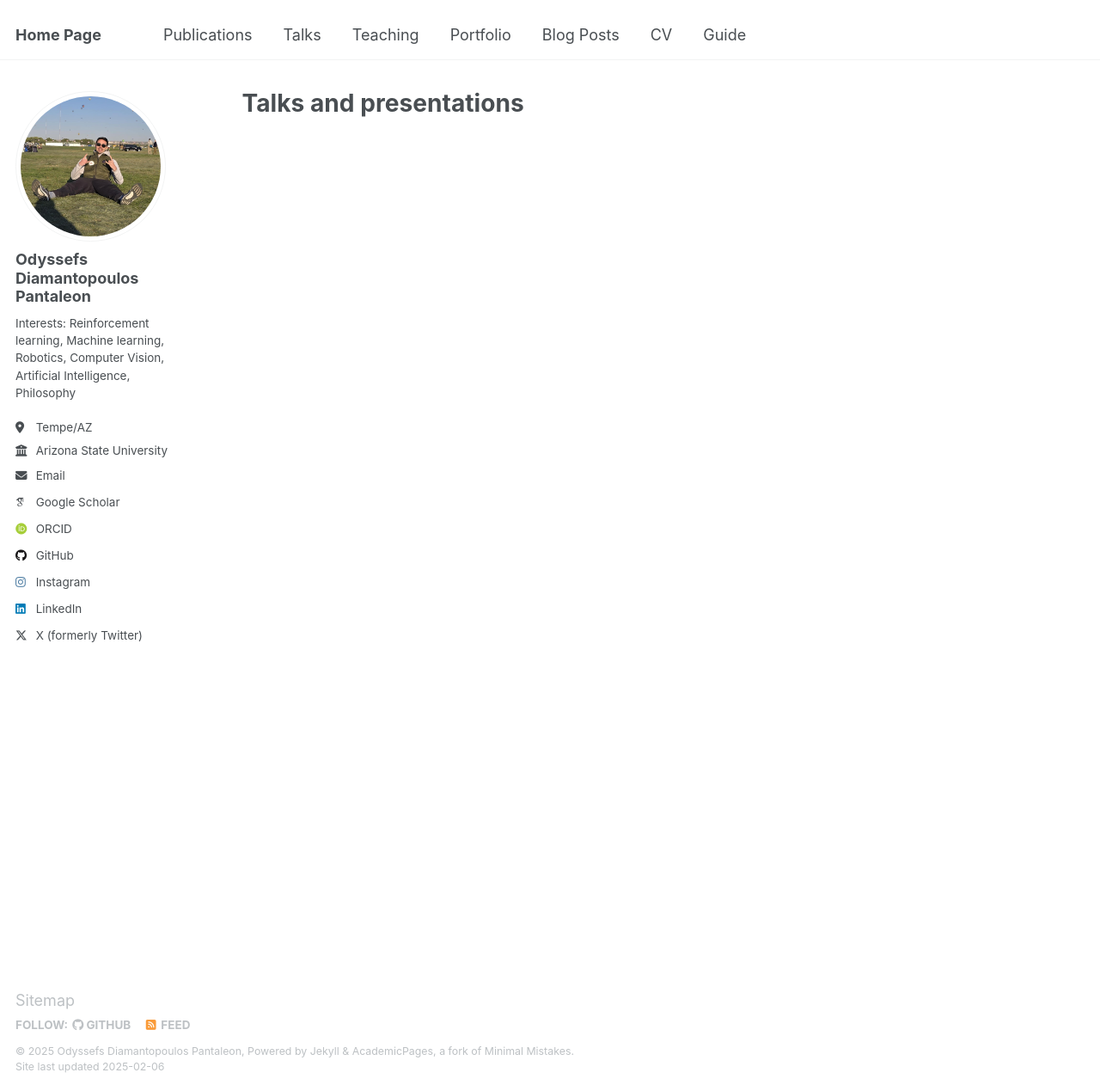
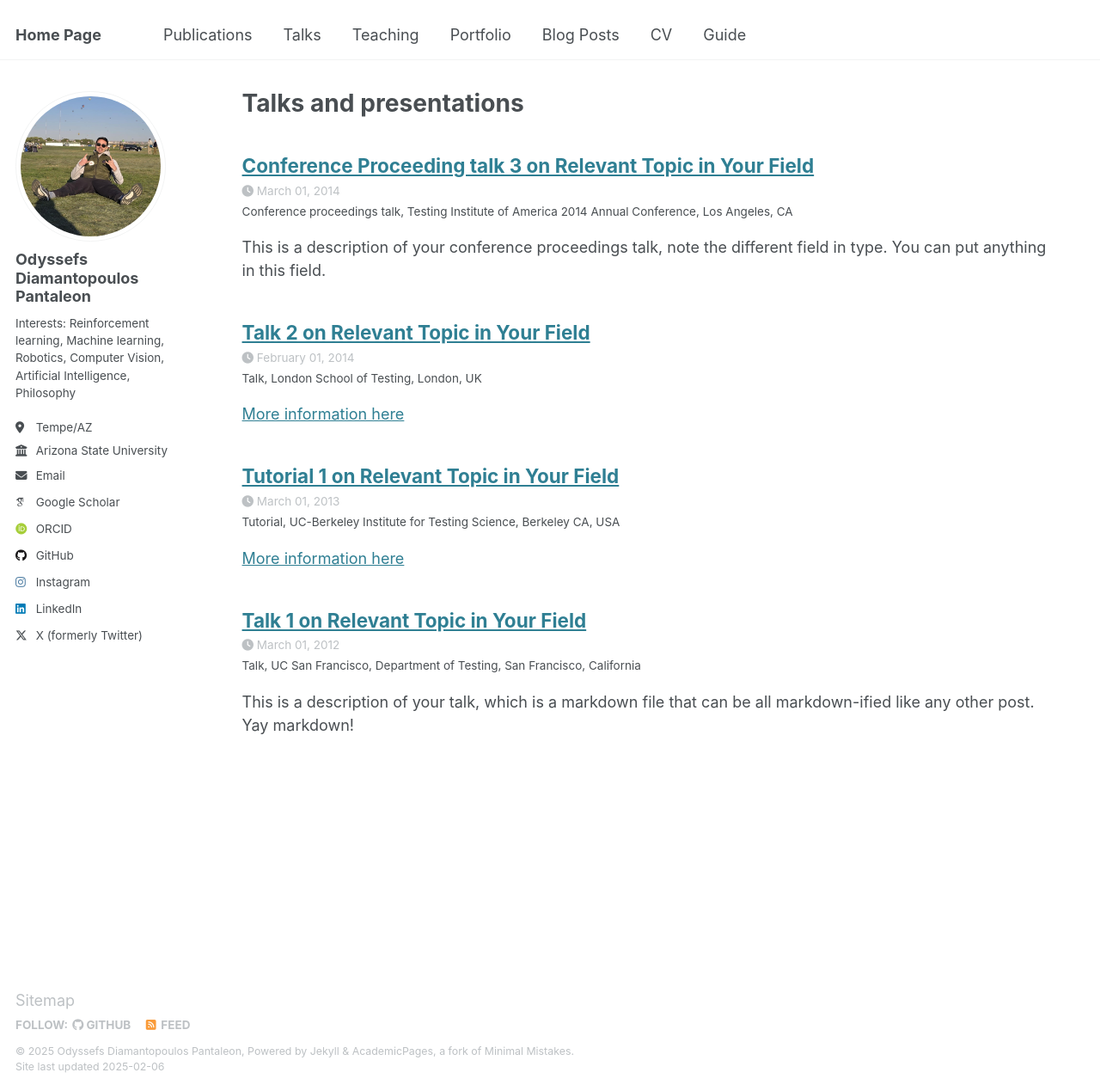
Before and after one commit to gody10/gody10.github.io, a Jekyll site: the page built from _pages/talks.html, in a window 1280 px wide and 1269 px high. Shown: the whole window at 86% size. Built offline with Jekyll 4.4.1, drawn with Linux system fonts in a browser that asks for light colours; some web fonts are replaced; part of the change alters nothing that is shown.

Commit message:
Change page settings

```diff
--- a/_config.yml
+++ b/_config.yml
@@ -212,67 +212,67 @@ kramdown:
 
 
 # These settings control the types of collections used by the template
-# collections:
-#   teaching:
-#     output: true
-#     permalink: /:collection/:path/
-#   publications:
-#     output: true
-#     permalink: /:collection/:path/
-#   portfolio:
-#     output: true
-#     permalink: /:collection/:path/
-#   talks:
-#     output: true
-#     permalink: /:collection/:path/
+collections:
+  teaching:
+    output: true
+    permalink: /:collection/:path/
+  publications:
+    output: true
+    permalink: /:collection/:path/
+  portfolio:
+    output: true
+    permalink: /:collection/:path/
+  talks:
+    output: true
+    permalink: /:collection/:path/
 
 
 # These settings control how pages and collections are included in the site
 defaults:
   # _posts
-  - scope:
-      path: ""
-      type: posts
-    values:
-      layout: single
-      author_profile: true
-      read_time: true
-      comments: true
-      share: true
-      related: true
-  # _pages
-  - scope:
-      path: ""
-      type: pages
-    values:
-      layout: single
-      author_profile: true
-  # _publications
-  - scope:
-      path: ""
-      type: publications
-    values:
-      layout: single
-      author_profile: true
-      share: true
-      comments: true
-  # _portfolio
-  - scope:
-      path: ""
-      type: portfolio
-    values:
-      layout: single
-      author_profile: true
-      share: true
-      comment: true
-  # _talks
-  - scope:
-      path: ""
-      type: talks
-    values:
-      layout: talk
-      author_profile: true
-      share: true
+  # - scope:
+  #     path: ""
+  #     type: posts
+  #   values:
+  #     layout: single
+  #     author_profile: true
+  #     read_time: true
+  #     comments: true
+  #     share: true
+  #     related: true
+  # # _pages
+  # - scope:
+  #     path: ""
+  #     type: pages
+  #   values:
+  #     layout: single
+  #     author_profile: true
+  # # _publications
+  # - scope:
+  #     path: ""
+  #     type: publications
+  #   values:
+  #     layout: single
+  #     author_profile: true
+  #     share: true
+  #     comments: true
+  # # _portfolio
+  # - scope:
+  #     path: ""
+  #     type: portfolio
+  #   values:
+  #     layout: single
+  #     author_profile: true
+  #     share: true
+  #     comment: true
+  # # _talks
+  # - scope:
+  #     path: ""
+  #     type: talks
+  #   values:
+  #     layout: talk
+  #     author_profile: true
+  #     share: true
 
 
 # Sass/SCSS
```
